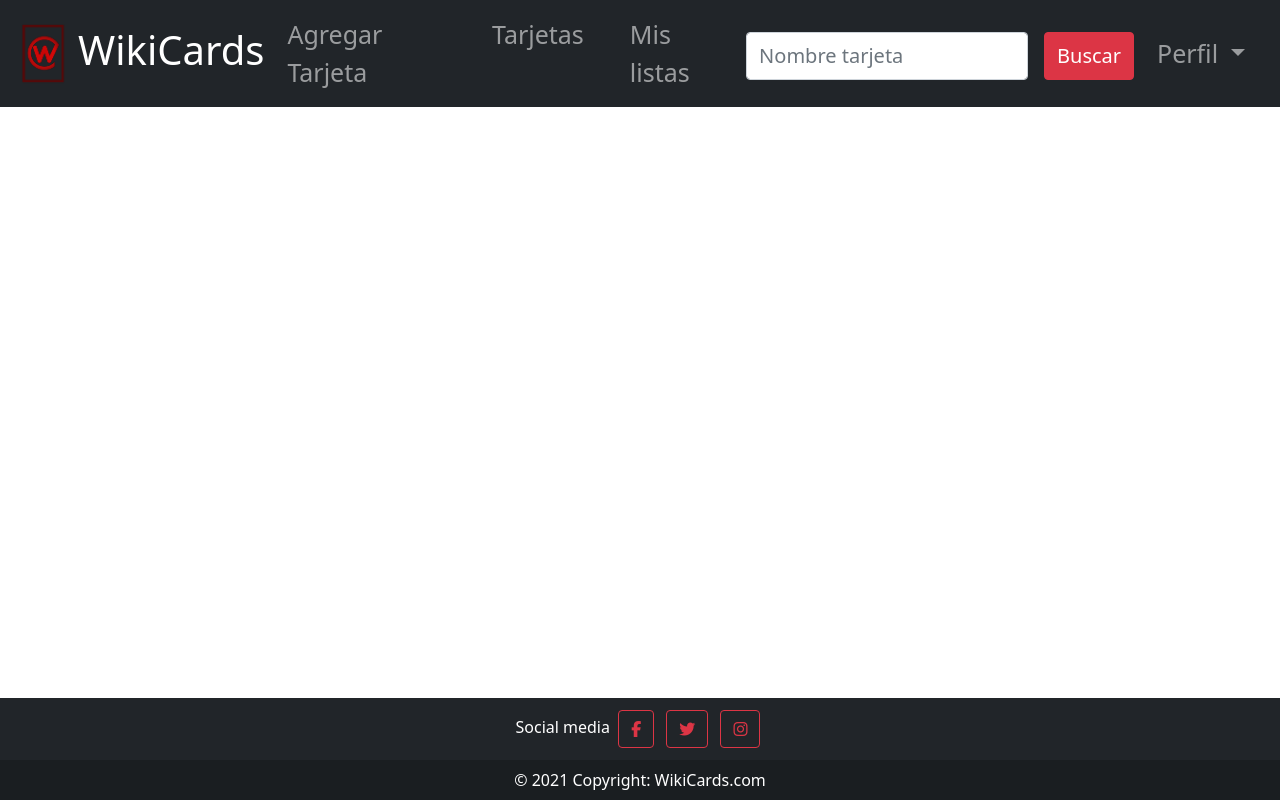
After one commit to andyetoledo/proyectoPython, a Django app: page /baseWiki/ in a window 1280 px wide. The commit adds this page. Run offline with Django 3.2, Linux system fonts and the light colour scheme; some libraries are stand-ins or nearby versions.

Commit message:
se junto con el css

```diff
--- a/gestionTarjetas/views.py
+++ b/gestionTarjetas/views.py
@@ -17,15 +17,14 @@ def registrar_tarjeta(request):
     FormularioTipo = TipoForm(request.POST)
 
     tarjetas = Tarjeta.objects.all()
+
     if request.method=="POST":
         if FormularioTarjeta.is_valid() and FormularioTipo.is_valid():
             titulo = FormularioTarjeta.cleaned_data.get("titulo","")
             descripcion = FormularioTarjeta.cleaned_data.get("descripcion","")
             tipo = FormularioTipo.cleaned_data.get("tipo","")
             nuevaTarjeta = Tarjeta((len(tarjetas)+1),titulo,descripcion,tipo)
-
             nuevaTarjeta.save()
-
             return render(request,"exampleView.html")
     else:
         return render(request, "registrar_tarjeta.html", {"formTarjeta": FormularioTarjeta,"formTipo":FormularioTipo})
--- a/gestionUsuarios/views.py
+++ b/gestionUsuarios/views.py
@@ -1,5 +1,6 @@
 from django.shortcuts import render
-
+from django.template.loader import get_template
+from django.http import HttpResponse
 # Create your views here.
 
 from gestionUsuarios.models import TipoUsuario
@@ -14,7 +15,9 @@ def registrar_usaurio(request):
 def editar_usaurio(request):
     return render(request,"exampleView.html")
 
-
+def base_wiki(request):
+    b = get_template('baseWiki.html')
+    return HttpResponse(b.render({}))
 
 #Para los errores
 def error404(request): #pagina no encontrada
--- /dev/null
+++ b/static/baseWiki.css
@@ -0,0 +1,44 @@
+#tamañoMenu {
+    font-size: 25px;
+
+}
+
+#tamañoSearch {
+    font-size: 20px;
+    margin-top: 5px;
+
+}
+
+#centrarMenu {
+    margin:auto;
+}
+
+h1 {
+    margin-left: -10px;
+    color:white;
+}
+
+footer {
+    align-self: flex-end;
+    width: 100%;
+}
+
+body {
+    margin:0;
+    padding:0;
+    display: flex;
+    min-height: 100vh;
+}
+
+#centrarCopy {
+    align-content: center;
+}
+
+#AlinearIcons {
+    text-align: left;
+}
+
+.navbar-nav > .nav-item{
+    margin-left: 15px;
+    margin-right: 15px;
+}
--- /dev/null
+++ b/templates/baseWiki.html
@@ -0,0 +1,100 @@
+{% load static %}
+<!doctype html>
+<html lang="en">
+  <head>
+    <!-- Required meta tags -->
+    <meta charset="utf-8">
+    <meta name="viewport" content="width=device-width, initial-scale=1">
+
+    <!-- Bootstrap CSS -->
+    <link href="https://cdn.jsdelivr.net/npm/bootstrap@5.0.2/dist/css/bootstrap.min.css" rel="stylesheet" integrity="sha384-EVSTQN3/azprG1Anm3QDgpJLIm9Nao0Yz1ztcQTwFspd3yD65VohhpuuCOmLASjC" crossorigin="anonymous">
+
+    <title>Boostrap 5 Navbar</title>
+  </head>
+  <link rel="stylesheet" href="{% static '/baseWiki.css' %}" type="text/css">
+   <script src="https://kit.fontawesome.com/2c887c2087.js" crossorigin="anonymous"></script>
+
+  <body style="">
+        <nav class="navbar fixed-top navbar-expand-lg navbar-dark bg-dark">
+          <div class="container-fluid" id="tamañoMenu">
+
+             <a
+               hfer="#"
+               class="navbar-brand mb-0 h1">
+                 <img
+                 class="d-inline-block align-top"
+                 src={% static '/images/LOGO_PYTHON_4.png' %}
+                 width="60" height="60"/>
+            </a>
+                   <h1>WikiCards</h1>
+
+             <!-- background-color:#2A2A2A -->
+           <button type="button" data-bs-toggle="collapse" data-bs-target="#navbarNav" aria-controls="navbarNav" aria-expanded="false" aria-label="Toggle navigation" class="navbar-toggler">
+                <span class="navbar-toggler-icon"></span>
+            </button>
+        <div class="collapse navbar-collapse" id="navbarNav">
+            <ul class="navbar-nav">
+                <li class="nav-item active">
+                  <a href="#" class="nav-link">
+                  Agregar Tarjeta
+                </a>
+              </li>
+                <li class="nav-item active">
+                    <a href="#" class="nav-link" id="espacioMenu">Tarjetas</a>
+                </li>
+                <li class="nav-item active">
+                    <a href="#" class="nav-link">
+                        Mis listas
+                    </a>
+                </li>
+                <li>
+              </ul>
+               <ul class="navbar-nav ms-auto" >
+                  <form class="d-flex">
+                    <input type="text" class="form-control me-3" placeholder="Nombre tarjeta"  id="tamañoSearch">
+                    <button type="submit" class="btn btn-danger" id="tamañoSearch">Buscar</button>
+                   </form>
+              </li>
+
+              <li class="nav-item dropdown">
+                <a href="#" class="nav-link dropdown-toggle" id="navbarDropdown" role="button" data-bs-toggle="dropdown" aria-expanded="false">
+                  Perfil
+                </a>
+                <ul class="dropdown-menu" arial-labelledby="navbarDropdown">
+                  <li><a href="#" class="dropdown-item">Editar Perfil</a></li>
+                  <li><a href="#" class="dropdown-item">Cerrar sesión</a></li>
+                </ul>
+              </li>
+               </ul>
+        </div>
+      </div>
+    </nav>
+
+        {% block content %}
+
+        {% endblock %}
+
+        <footer class="bg-dark  text-white text-center" >
+            <!-- Grid container -->
+            <div class="container p-2 pb-0">
+                <!-- Section: Social media -->
+                <section class="mb-2">
+                    <!-- Facebook -->
+                    <a >Social media</a>
+                    <a class="btn btn-outline-danger btn-floating m-1" href="https://www.facebook.com/WikiCards" role="button" id="AlinearIcons" target="_blank"><i class="fab fa-facebook-f"></i></a>
+                    <!-- Twitter -->
+                    <a class="btn btn-outline-danger btn-floating m-1" href="https://twitter.com/CardsWiki" role="button" id="AlinearIcons " target="_blank"><i class="fab fa-twitter"></i></a>
+                    <!-- Instagram -->
+                    <a class="btn btn-outline-danger btn-floating m-1" href="https://www.instagram.com/wikicardsoficial/" role="button" id="AlinearIcons" target="_blank"><i class="fab fa-instagram"></i></a>
+                </section>
+                <!-- Section: Social media -->
+            </div>
+            <div class="text-center p-2" style="background-color: rgba(0, 0, 0, 0.2);">
+                © 2021 Copyright: WikiCards.com
+            </div>
+            <!-- Grid container -->
+        </footer>
+        <script src="https://cdn.jsdelivr.net/npm/bootstrap@5.0.2/dist/js/bootstrap.bundle.min.js" integrity="sha384-MrcW6ZMFYlzcLA8Nl+NtUVF0sA7MsXsP1UyJoMp4YLEuNSfAP+JcXn/tWtIaxVXM" crossorigin="anonymous"></script>
+
+  </body>
+</html>
--- a/wcards/settings.py
+++ b/wcards/settings.py
@@ -27,6 +27,7 @@ DEBUG = True
 
 ALLOWED_HOSTS = []
 
+STATICFILES_DIRS=['./wcards/static']
 
 # Application definition
 
--- a/wcards/urls.py
+++ b/wcards/urls.py
@@ -27,4 +27,5 @@ urlpatterns = [
     path('registrar_tarjeta/',registrar_tarjeta),
     path('detalle_tarjeta/',detalle_tarjeta),
     path('mis_listas/',mis_listas),
+    path("baseWiki/", base_wiki),
 ]
```
Also changed, not shown: gestionTarjetas/formTarjeta.py (+8 -10 lines), templates/mostrar_tarjeta.html (+12 -13 lines), static/images/LOGO_PYTHON_1.png (added), static/images/LOGO_PYTHON_2.png (added), static/images/LOGO_PYTHON_3.png (added), static/images/LOGO_PYTHON_4.png (added).
